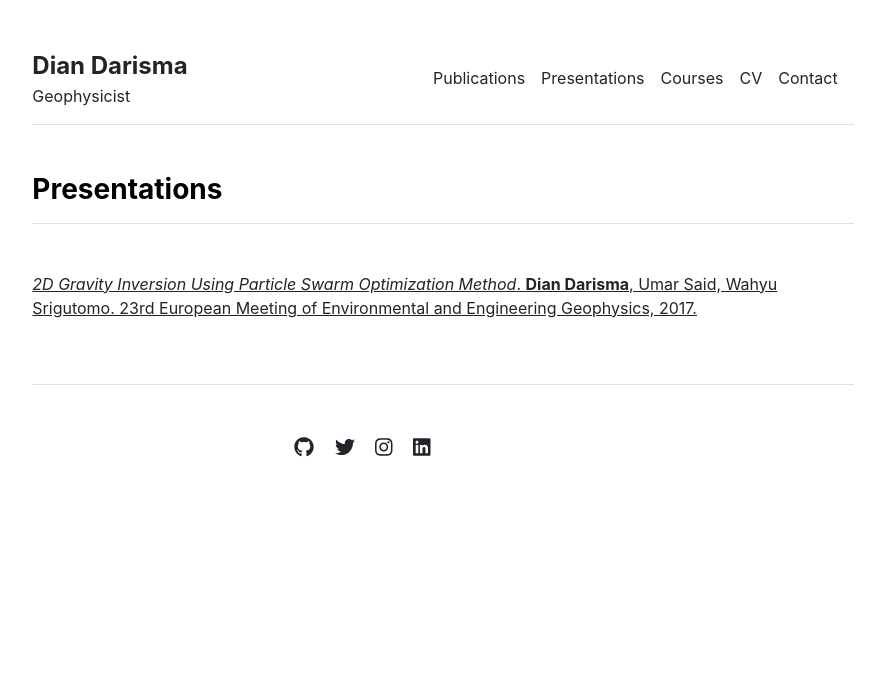
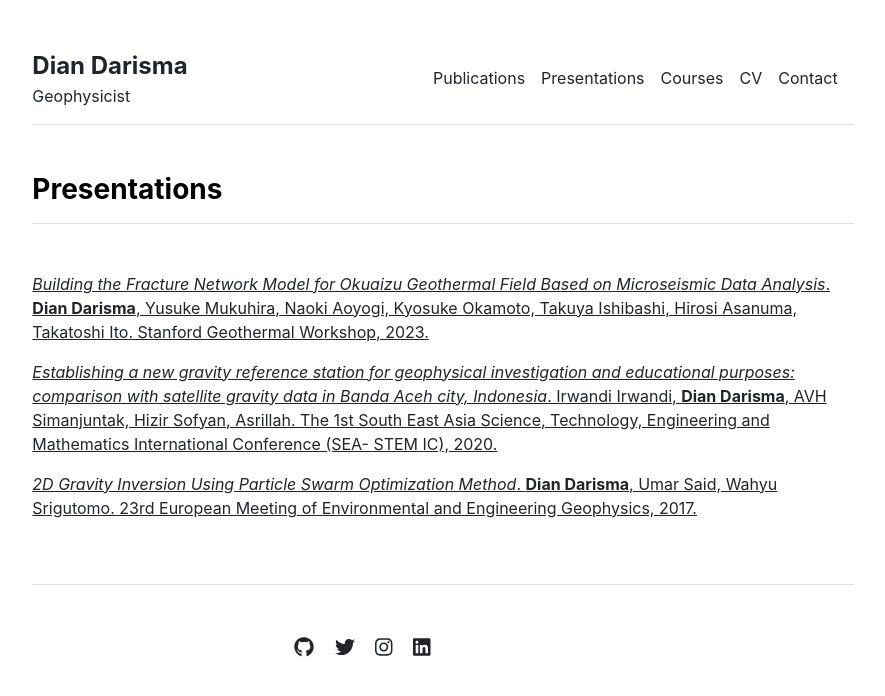
Before and after one commit to diandarisma/diandarisma.github.io, a Jekyll site: the page built from presentations.md, in a window 1280 px wide. Shown: the top 696 px of the page, without its empty margins (197-1082 px from the left). Built offline with Jekyll 4.4.1, drawn with Linux system fonts in a browser that asks for light colours.

Commit message:
Update presentations.yml

```diff
--- a/_data/presentations.yml
+++ b/_data/presentations.yml
@@ -1,4 +1,16 @@
 index:
+- name: |
+    <em>Building the Fracture Network Model for Okuaizu Geothermal Field Based on Microseismic Data Analysis</em>.
+    <strong>Dian Darisma</strong>, Yusuke Mukuhira, Naoki Aoyogi, Kyosuke Okamoto, Takuya Ishibashi, Hirosi Asanuma, Takatoshi Ito.
+    Stanford Geothermal Workshop,
+    2023.
+  url: 'https://pangea.stanford.edu/ERE/db/GeoConf/papers/SGW/2023/Darisma.pdf'
+- name: |
+    <em>Establishing a new gravity reference station for geophysical investigation and educational purposes: comparison with satellite gravity data in Banda Aceh city, Indonesia</em>.
+    Irwandi Irwandi, <strong>Dian Darisma</strong>, AVH Simanjuntak, Hizir Sofyan, Asrillah.
+     The 1st South East Asia Science, Technology, Engineering and Mathematics International Conference (SEA- STEM IC),
+    2020.
+  url: 'https://iopscience.iop.org/article/10.1088/1742-6596/1882/1/012137/meta'
 - name: |
     <em>2D Gravity Inversion Using Particle Swarm Optimization Method</em>.
     <strong>Dian Darisma</strong>, Umar Said, Wahyu Srigutomo.
```
